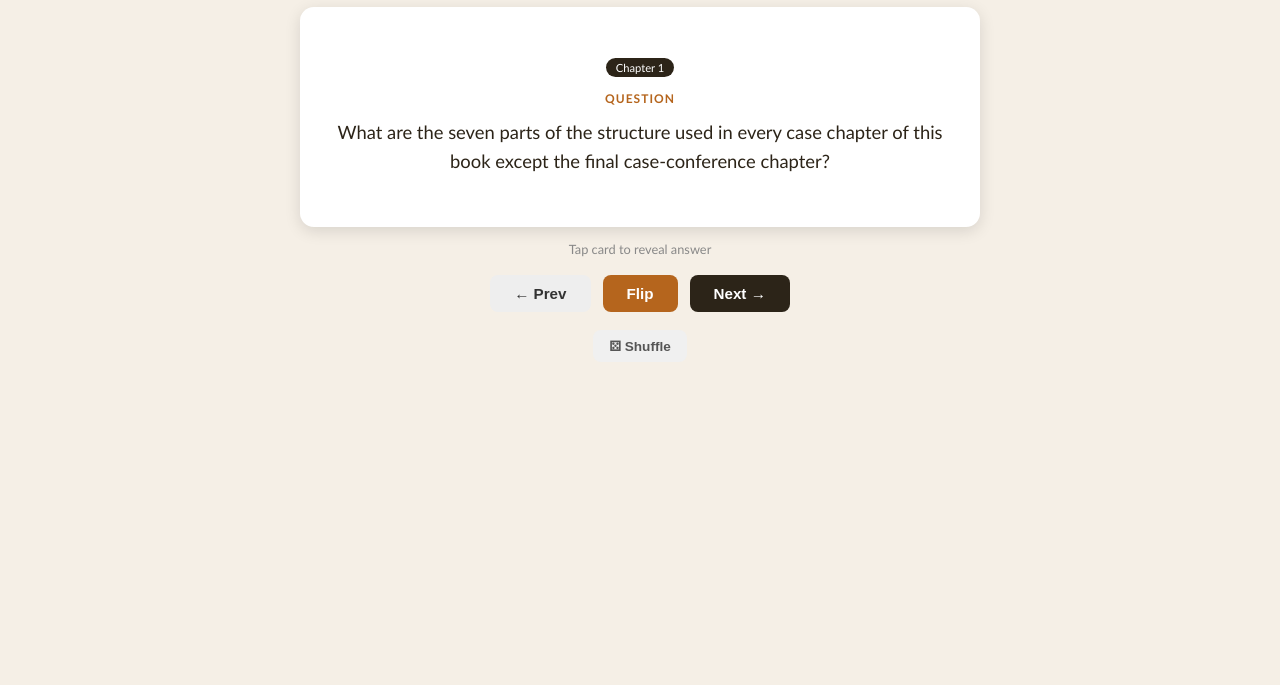
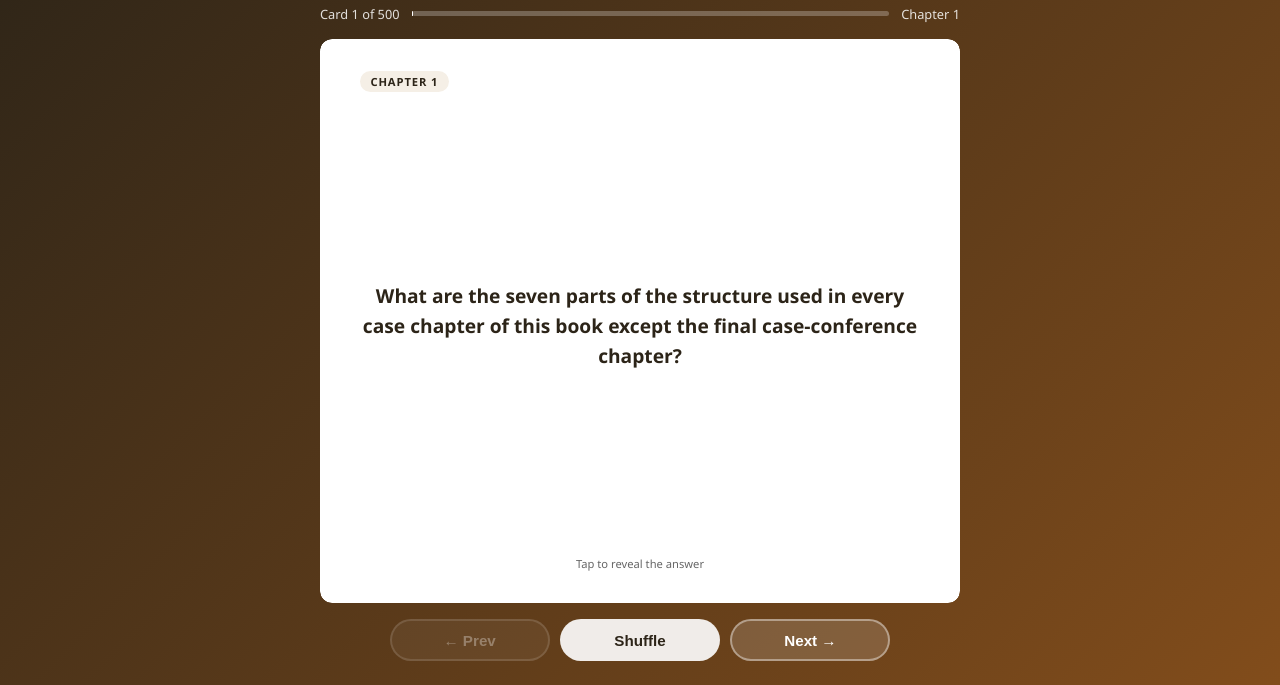
Before and after one commit to uprisingtestprep/imcasestudyflashcards, a plain HTML site: page index.html in a window 1280 px wide. Shown: the part 115-800 px from the top of the page. Drawn offline with Linux system fonts and the light colour scheme.

Commit message:
Flashcards: clip the answer at the card so it cannot cover Prev/Next (fixes every browser, and Safari/iOS)

```diff
--- a/index.html
+++ b/index.html
@@ -2,119 +2,219 @@
 <html lang="en">
 <head>
 <meta charset="UTF-8">
-  <meta name="viewport" content="width=device-width, initial-scale=1.0">
-  <title>Internal Medicine Case Studies and Clinical Reasoning: Flashcard Deck</title>
+<meta name="viewport" content="width=device-width, initial-scale=1.0, viewport-fit=cover">
+<title>Internal Medicine Case Studies and Clinical Reasoning &mdash; Flashcards</title>
 <style>
-    *{box-sizing:border-box;margin:0;padding:0}
-    body{font-family:Calibri,Arial,sans-serif;background:#F5EFE6;color:#2C2418;min-height:100vh;display:flex;flex-direction:column;align-items:center;padding:24px 16px}
-    h1{font-size:1.5rem;margin-bottom:4px;text-align:center}
-    .sub{color:#555;font-size:.95rem;margin-bottom:20px;text-align:center}
-    #deck{width:100%;max-width:680px}
-    .progress{font-size:.9rem;color:#555;margin-bottom:10px;text-align:center}
-    .scene{width:100%;perspective:1000px;margin-bottom:8px}
-    .card{width:100%;min-height:220px;cursor:pointer;transform-style:preserve-3d;transition:transform 0.6s;position:relative}
-    .card.flipped{transform:rotateY(180deg)}
-    .face{position:absolute;width:100%;height:100%;min-height:220px;backface-visibility:hidden;border-radius:14px;box-shadow:0 4px 16px rgba(0,0,0,.12);padding:40px 32px;display:flex;flex-direction:column;align-items:center;justify-content:center;text-align:center;box-sizing:border-box}
-    .front{background:#fff}
-    .back{background:#FDF3E7;transform:rotateY(180deg)}
-    .card-label{font-size:.75rem;font-weight:bold;color:#B5651D;letter-spacing:1px;text-transform:uppercase;margin-bottom:12px}
-    .card-text{font-size:1.15rem;line-height:1.6}
-    .hint{font-size:.8rem;color:#888;margin-top:14px;text-align:center}
-    .controls{display:flex;gap:12px;margin-top:18px;justify-content:center;flex-wrap:wrap}
-    .controls button{padding:10px 24px;border:none;border-radius:8px;font-size:.95rem;cursor:pointer;font-weight:bold}
-    #btnFlip{background:#B5651D;color:#fff}
-    #btnPrev{background:#eee;color:#333}
-    #btnNext{background:#2C2418;color:#fff}
-    #btnShuffle{background:#f0f0f0;color:#555;font-size:.85rem;padding:8px 16px}
-    .chapter-badge{background:#2C2418;color:#fff;font-size:.7rem;padding:3px 10px;border-radius:20px;margin-bottom:14px}
-    #loading{color:#888;font-size:1rem;margin-top:40px}
+  :root {
+    --navy:#2C2418; --accent:#B5651D; --tint:#F5EFE6;
+    --white:#FFFFFF; --text:#1A1A1A; --muted:#666; --radius:12px;
+  }
+  * { box-sizing:border-box; margin:0; padding:0; }
+  html, body { height:100%; }
+  body {
+    font-family:'Segoe UI', system-ui, sans-serif;
+    background:linear-gradient(135deg, var(--navy) 0%, var(--accent) 160%);
+    /* Pinned, not min-height: the page must never grow, or the controls get
+       pushed below the fold on iOS, where 100dvh and height:100% disagree.
+       The height:100% above is the pre-dvh fallback. */
+    height:100dvh; max-height:100dvh; overflow:hidden;
+    display:flex; flex-direction:column; align-items:center;
+    padding:1.25rem 1rem 1rem; gap:0.75rem;
+  }
+  header { text-align:center; color:#fff; flex-shrink:0; }
+  header .brand { font-size:0.75rem; font-weight:700; letter-spacing:0.1em;
+                   opacity:0.8; text-transform:uppercase; }
+  header h1 { font-size:1.3rem; font-weight:800; margin-top:0.2rem; }
+  header .subtitle { font-size:0.8rem; opacity:0.75; margin-top:0.15rem; }
+  #progress-info { display:flex; align-items:center; gap:0.75rem;
+                    color:rgba(255,255,255,0.85); font-size:0.8rem;
+                    flex-shrink:0; width:100%; max-width:640px; }
+  #bar-track { flex:1; background:rgba(255,255,255,0.25);
+                border-radius:4px; height:5px; }
+  #bar-fill { height:100%; background:#fff; border-radius:4px; transition:width .3s; }
+
+  .card-scene {
+    width:100%; max-width:640px; perspective:1200px; cursor:pointer;
+    flex:1; min-height:0; display:flex; flex-direction:column;
+    /* WebKit does not clip overflow inside a preserve-3d context, so the
+       answer pane's own clip is dropped there and a long answer paints over
+       the Prev/Next row. This element only sets the perspective and is NOT
+       itself in the 3D context, so its clip is honoured in every engine. */
+    overflow:hidden; border-radius:var(--radius);
+  }
+  .card-inner { position:relative; width:100%; flex:1; min-height:0;
+                 transition:transform .55s cubic-bezier(.4,0,.2,1);
+                 transform-style:preserve-3d; }
+  .card-scene.flipped .card-inner { transform:rotateY(180deg); }
+  .card-face {
+    position:absolute; inset:0;
+    backface-visibility:hidden; -webkit-backface-visibility:hidden;
+    border-radius:var(--radius); display:flex; flex-direction:column;
+    padding:1.5rem 1.75rem; box-shadow:0 12px 40px rgba(0,0,0,.2);
+    overflow:hidden;
+    /* Painting through a mask forces WebKit to allocate a real clipping layer
+       for a 3D-transformed element, which is what makes the overflow:hidden
+       and the rounded corners above actually apply. */
+    -webkit-mask-image:-webkit-radial-gradient(#fff,#000);
+            mask-image:radial-gradient(#fff,#000);
+  }
+  .card-front { background:var(--white); align-items:center; justify-content:center; }
+  .card-back { background:var(--tint); transform:rotateY(180deg); }
+  .card-badge { font-size:0.7rem; font-weight:700; text-transform:uppercase;
+                 letter-spacing:0.08em; background:var(--tint); color:var(--navy);
+                 padding:0.2rem 0.65rem; border-radius:20px;
+                 margin-bottom:0.85rem; flex-shrink:0; align-self:flex-start; }
+  .card-back .card-badge { background:rgba(255,255,255,.75); }
+  .q-text { font-size:1.1rem; font-weight:600; color:var(--navy); line-height:1.55;
+             text-align:center; overflow-y:auto; flex:1; min-height:0;
+             display:flex; align-items:center; justify-content:center;
+             -webkit-overflow-scrolling:touch; overscroll-behavior:contain; }
+  .a-label { font-size:0.7rem; font-weight:700; color:var(--accent);
+              text-transform:uppercase; letter-spacing:0.08em;
+              margin-bottom:0.4rem; flex-shrink:0; }
+  .a-text { font-size:0.975rem; color:var(--text); line-height:1.65;
+             overflow-y:auto; flex:1; min-height:0; padding-right:4px;
+             -webkit-overflow-scrolling:touch; overscroll-behavior:contain;
+             scrollbar-width:thin; scrollbar-color:rgba(0,0,0,.3) transparent; }
+  .a-text::-webkit-scrollbar { width:4px; }
+  .a-text::-webkit-scrollbar-track { background:transparent; }
+  .a-text::-webkit-scrollbar-thumb { background:rgba(0,0,0,.3); border-radius:4px; }
+  .tap-hint { flex-shrink:0; margin-top:0.6rem; font-size:0.7rem;
+               color:var(--muted); text-align:center; }
+
+  .controls { display:flex; gap:0.65rem; flex-wrap:nowrap; justify-content:center;
+               flex-shrink:0; width:100%; max-width:640px;
+               padding-bottom:env(safe-area-inset-bottom, 0px); }
+  .btn { padding:0.6rem 1.2rem; border-radius:50px;
+          border:2px solid rgba(255,255,255,.4); background:rgba(255,255,255,.15);
+          color:#fff; font-weight:700; font-size:0.875rem; cursor:pointer;
+          transition:all .2s; white-space:nowrap; flex:1; max-width:160px; }
+  .btn:hover { background:rgba(255,255,255,.3); border-color:rgba(255,255,255,.7); }
+  .btn:active { transform:scale(.96); }
+  .btn:disabled { opacity:.35; cursor:not-allowed; }
+  .btn-primary { background:rgba(255,255,255,.9); color:var(--navy); border-color:transparent; }
+  .btn-primary:hover { background:#fff; }
+  :focus-visible { outline:3px solid #fff; outline-offset:2px; }
+  #loading { color:rgba(255,255,255,.85); text-align:center; padding:3rem; flex:1; }
+
+  @media (min-width:768px) {
+    body { padding:1.75rem 1.5rem 1.5rem; gap:1rem; }
+    header h1 { font-size:1.6rem; }
+    .card-face { padding:2rem 2.5rem; }
+    .q-text { font-size:1.2rem; }
+    .a-text { font-size:1.05rem; }
+    .btn { font-size:0.95rem; padding:0.65rem 1.4rem; }
+  }
+  @media (max-width:380px) {
+    .card-face { padding:1rem 1.1rem; }
+    .a-text { font-size:0.875rem; }
+    .btn { padding:0.55rem 0.8rem; font-size:0.8rem; }
+  }
 </style>
 </head>
 <body>
+<header>
+  <div class="brand">Uprising Test Prep</div>
   <h1>Internal Medicine Case Studies and Clinical Reasoning</h1>
-  <p class="sub">Case-Based Flashcard Deck &mdash; 500 Cards &mdash; Uprising Test Prep</p>
+  <div class="subtitle">500 Flashcards</div>
+</header>
+
+<div id="progress-info">
+  <span id="counter">Card 1 of 500</span>
+  <div id="bar-track"><div id="bar-fill" style="width:0%"></div></div>
+  <span id="chapter-label"></span>
+</div>
 
 <p id="loading">Loading flashcards...</p>
 
-  <div id="deck" style="display:none">
-    <p class="progress" id="prog"></p>
-    <div class="scene">
-      <div class="card" id="card" onclick="flip()">
-        <div class="face front">
-          <span class="chapter-badge" id="chBadge"></span>
-          <div class="card-label">Question</div>
-          <div class="card-text" id="frontText"></div>
+<div class="card-scene" id="scene" style="display:none" onclick="flipCard()">
+  <div class="card-inner" id="inner">
+    <div class="card-face card-front">
+      <div class="card-badge" id="front-badge"></div>
+      <div class="q-text" id="q-text"></div>
+      <div class="tap-hint">Tap to reveal the answer</div>
     </div>
-        <div class="face back">
-          <span class="chapter-badge" id="chBadgeB"></span>
-          <div class="card-label">Answer</div>
-          <div class="card-text" id="backText"></div>
+    <div class="card-face card-back">
+      <div class="card-badge" id="back-badge"></div>
+      <div class="a-label">Answer</div>
+      <div class="a-text" id="a-text"></div>
+      <div class="tap-hint">Tap to flip back</div>
     </div>
   </div>
 </div>
-    <p class="hint" id="hint">Tap card to reveal answer</p>
-    <div class="controls">
-      <button id="btnPrev" onclick="go(-1)">&#8592; Prev</button>
-      <button id="btnFlip" onclick="flip()">Flip</button>
-      <button id="btnNext" onclick="go(1)">Next &#8594;</button>
-    </div>
-    <div class="controls">
-      <button id="btnShuffle" onclick="shuffle()">&#x2684; Shuffle</button>
-    </div>
+
+<div class="controls" id="controls" style="display:none">
+  <button class="btn" id="prev-btn" onclick="event.stopPropagation();move(-1)">&larr; Prev</button>
+  <button class="btn btn-primary" id="shuffle-btn" onclick="event.stopPropagation();shuffleCards()">Shuffle</button>
+  <button class="btn" id="next-btn" onclick="event.stopPropagation();move(1)">Next &rarr;</button>
 </div>
 
 <script>
-let cards = [], idx = 0;
+let cards = [], current = 0;
 
 async function init() {
-  const res = await fetch("flashcards.json");
-  cards = await res.json();
-  document.getElementById("loading").style.display = "none";
-  document.getElementById("deck").style.display    = "block";
-  render();
+  try {
+    const res = await fetch('flashcards.json');
+    if (!res.ok) throw new Error('Network error');
+    let data = await res.json();
+    if (!Array.isArray(data)) data = data.cards || [];
+    cards = data;
+    document.getElementById('loading').style.display  = 'none';
+    document.getElementById('scene').style.display    = 'flex';
+    document.getElementById('controls').style.display = 'flex';
+    show();
+  } catch (e) {
+    document.getElementById('loading').textContent =
+      'Could not load the flashcards. Please refresh the page.';
+  }
 }
 
-function sizeCard() {
-  const front = document.querySelector("#card .face.front");
-  const back  = document.querySelector("#card .face.back");
-  const h = Math.max(front.scrollHeight, back.scrollHeight, 220);
-  document.getElementById("card").style.height = h + "px";
+function chapterLabel(c) {
+  const v = c.chapter;
+  if (v === undefined || v === null || v === '') return '';
+  return String(v).match(/^\d+$/) ? 'Chapter ' + v : String(v);
 }
 
-function render() {
-  const c = cards[idx];
-  document.getElementById("frontText").textContent = c.front;
-  document.getElementById("backText").textContent  = c.back;
-  const badge = "Chapter " + c.chapter;
-  document.getElementById("chBadge").textContent  = badge;
-  document.getElementById("chBadgeB").textContent = badge;
-  document.getElementById("prog").textContent      = (idx+1) + " / " + cards.length;
-  document.getElementById("card").classList.remove("flipped");
-  document.getElementById("hint").textContent = "Tap card to reveal answer";
-  sizeCard();
+function show() {
+  const c = cards[current];
+  document.getElementById('scene').classList.remove('flipped');
+  document.getElementById('a-text').scrollTop = 0;
+  document.getElementById('q-text').scrollTop = 0;
+  const label = chapterLabel(c);
+  document.getElementById('q-text').textContent      = c.front;
+  document.getElementById('a-text').textContent      = c.back;
+  document.getElementById('front-badge').textContent = label;
+  document.getElementById('back-badge').textContent  = label;
+  document.getElementById('counter').textContent     = `Card ${current + 1} of ${cards.length}`;
+  document.getElementById('chapter-label').textContent = label;
+  document.getElementById('bar-fill').style.width =
+    `${((current + 1) / cards.length * 100).toFixed(1)}%`;
+  document.getElementById('prev-btn').disabled = current === 0;
+  document.getElementById('next-btn').disabled = current === cards.length - 1;
 }
 
-function flip() {
-  const card = document.getElementById("card");
-  card.classList.toggle("flipped");
-  document.getElementById("hint").textContent = card.classList.contains("flipped") ? "Tap to see question" : "Tap card to reveal answer";
+function flipCard() { document.getElementById('scene').classList.toggle('flipped'); }
+
+function move(dir) {
+  const next = current + dir;
+  if (next < 0 || next >= cards.length) return;
+  current = next; show();
 }
 
-function go(dir) {
-  idx = (idx + dir + cards.length) % cards.length;
-  render();
-}
-
-function shuffle() {
+function shuffleCards() {
   for (let i = cards.length - 1; i > 0; i--) {
     const j = Math.floor(Math.random() * (i + 1));
     [cards[i], cards[j]] = [cards[j], cards[i]];
   }
-  idx = 0;
-  render();
+  current = 0; show();
 }
 
-window.addEventListener("resize", sizeCard);
+document.addEventListener('keydown', e => {
+  if (e.key === 'ArrowRight' || e.key === 'ArrowDown') move(1);
+  else if (e.key === 'ArrowLeft' || e.key === 'ArrowUp') move(-1);
+  else if (e.key === ' ' || e.key === 'Enter') { e.preventDefault(); flipCard(); }
+});
+
 init();
 </script>
 </body>
```
Lines whose indentation alone changed are shown as unchanged.
